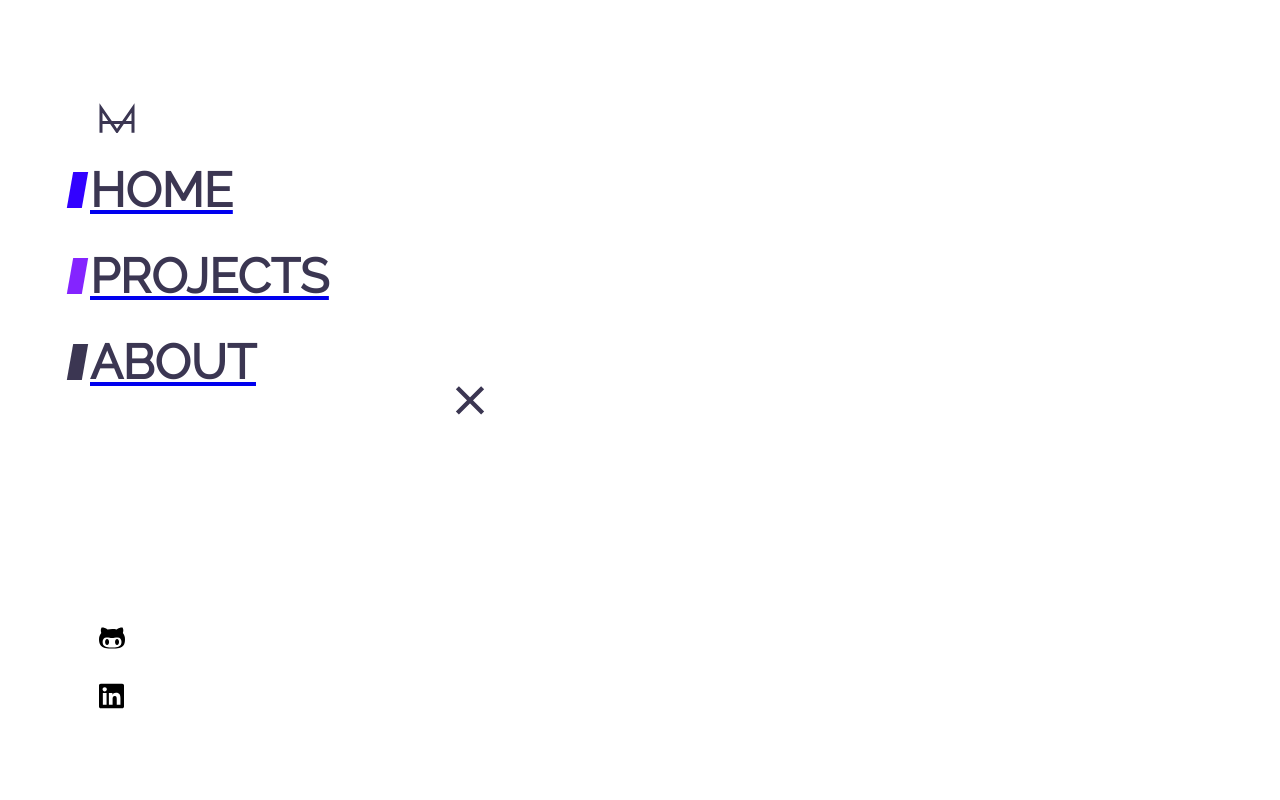
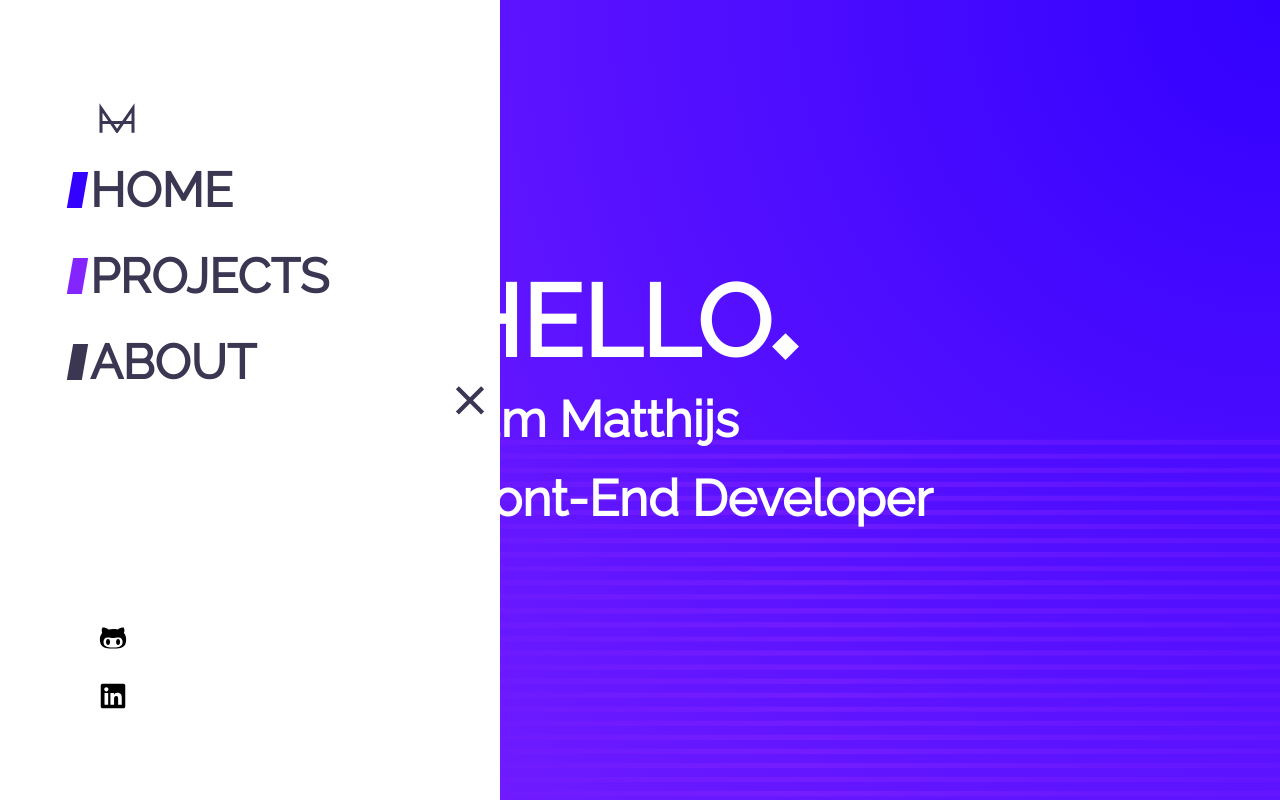
Before and after one commit to MatthijsHoek/Portfolio, a React app: page / in a window 1280 px wide. Both pictures are taken after a click on the element 39 px from the left and 399 px from the top of the page. Built offline with nearby package versions, Linux system fonts and the light colour scheme.

Commit message:
Cleaned links and added test component

```diff
--- a/src/App.js
+++ b/src/App.js
@@ -7,15 +7,17 @@ import Sidebar from'./components/sidebar';
 import Home from'./pages/home';
 import Projects from './pages/projects';
 import About from './pages/about';
+import Test from './pages/test';
 
 function App() {
   return (
     <>
       <Router>
       <Sidebar />
-          <Route exact path="/home" component={Home} />
+          <Route exact path="/" component={Home} />
           <Route path="/projects" component={Projects} />
           <Route path="/about" component={About} />
+          <Route path="/test" component={Test} />
       </Router>
     </>
   );
--- a/src/components/sidebar/index.js
+++ b/src/components/sidebar/index.js
@@ -1,6 +1,8 @@
 import React, { Component } from 'react';
 import './sidebar.scss';
 import { Link } from 'react-router-dom';
+import git from '../../assets/icons/github-alt.svg';
+import linked from '../../assets/icons/linkedin.svg';
 
 export default class index extends Component {
     constructor (props) {
@@ -13,7 +15,8 @@ export default class index extends Component {
             sidebarMenuDisplay: true,
             sidebarLogoDisplay: false,
             sidebarItemsDisplay: false,
-            sidebarIconsDisplay: false
+            sidebarIconsDisplay: false,
+            timeout: 1000
         };
     }
 
@@ -38,7 +41,7 @@ export default class index extends Component {
                     })
                 }
             });
-        }, 1000);
+        }, this.state.timeout);
     }
 
     HoverOpen = () => {
@@ -53,7 +56,7 @@ export default class index extends Component {
                 }, () => {
                     clearTimeout(b);
                 });
-            }, 1000);
+            }, this.state.timeout);
         }
     }
 
@@ -64,9 +67,13 @@ export default class index extends Component {
                 sidebarTextDisplay: false,
             });
         }
+
+        // clearTimeout(b);
     }
 
     Close = () => {
+        // clearTimeout(a);
+
         this.setState({
             sidebarStatus: "sidebar",
             sidebarTextDisplay: false,
@@ -85,7 +92,7 @@ export default class index extends Component {
 
         setTimeout(() => {
             item.children[1].classList.add('sidebar-items__text--white');
-        }, 1000);
+        }, this.state.timeout);
     }
 
     ItemHoverOff = (e) => {
@@ -93,9 +100,11 @@ export default class index extends Component {
 
         item.children[0].classList.remove('item-hovered');
         item.children[1].classList.remove('sidebar-items__text--white');
+        // clearTimeout(c);
     }
 
     render() {
+        console.log(this.state.sidebarTextDisplay)
         return (
             <div className={this.state.sidebarStatus}>
                 <div className="sidebar-icons">
@@ -111,7 +120,7 @@ export default class index extends Component {
                         </div>
 
                         <div className={this.state.sidebarItemsDisplay === false ? "sidebar-items" : "sidebar-items sidebar-items--display"}>
-                            <div className="sidebar-items-container">
+                            <div className={"sidebar-items-container"}>
                                 <Link to="/home">
                                     <div className="sidebar-items-home item" onMouseEnter={this.ItemHoverOn} onMouseLeave={this.ItemHoverOff}>
                                         <span className="sidebar-items__stripe sidebar-items__stripe--blue" />
@@ -137,8 +146,9 @@ export default class index extends Component {
                     </div>
                     <div className="sidebar-bot">
                         <div className={this.state.sidebarIconsDisplay === false ? "sidebar-icons" : "sidebar-icons sidebar-icons--left"}>
-                            <span className="sidebar-icons__github" href="https://github.com/MatthijsHoek"></span>
-                            <span className="sidebar-icons__linkedin" href="https://www.linkedin.com/in/matthijs-hoek-38981417b/"></span>
+
+                            <img className="sidebar-icons__github" src={git} alt="" />
+                            <img className="sidebar-icons__linkedin" src={linked} alt="" />
                         </div>
                     </div>
                 </div>
--- a/src/components/sidebar/sidebar.scss
+++ b/src/components/sidebar/sidebar.scss
@@ -56,6 +56,10 @@
         &-container {
             display: flex;
             flex-direction: column;
+
+            & > a {
+                text-decoration: none;
+            }
         }
 
         &__text {
@@ -125,7 +129,6 @@
     &__text {
         @include Text ($raleway, 12px, bold, normal, normal, normal, $dark);
         transform: rotate(-90deg);
-        transition: opacity 1s;
         margin: 0;
         display: none;
 
@@ -142,12 +145,7 @@
 
     &-icons {
         &__github {
-            background: url('../../assets/icons/github-alt.svg');
             margin-bottom: 30px;
-        }
-
-        &__linkedin {
-            background: url('../../assets/icons/linkedin.svg');
         }
 
         &__github, &__linkedin {
@@ -155,7 +153,6 @@
             background-repeat: no-repeat;
             block-size: 28px;
             margin-left: 27px;
-            color: $dark;
 
             &:hover {
                 cursor: pointer;
--- /dev/null
+++ b/src/pages/test/index.js
@@ -0,0 +1,17 @@
+import React, { useState } from 'react';
+
+function Test() {
+    // Declare a new state variable, which we'll call "count"
+    const [count, setCount] = useState(0);
+
+    return (
+        <div style={{ marginLeft: 300 }}>
+            <p>You clicked {count} times</p>
+            <button onClick={() => setCount(count + 1)}>
+                Click me
+            </button>
+        </div>
+    );
+}
+
+export default Test;
```
